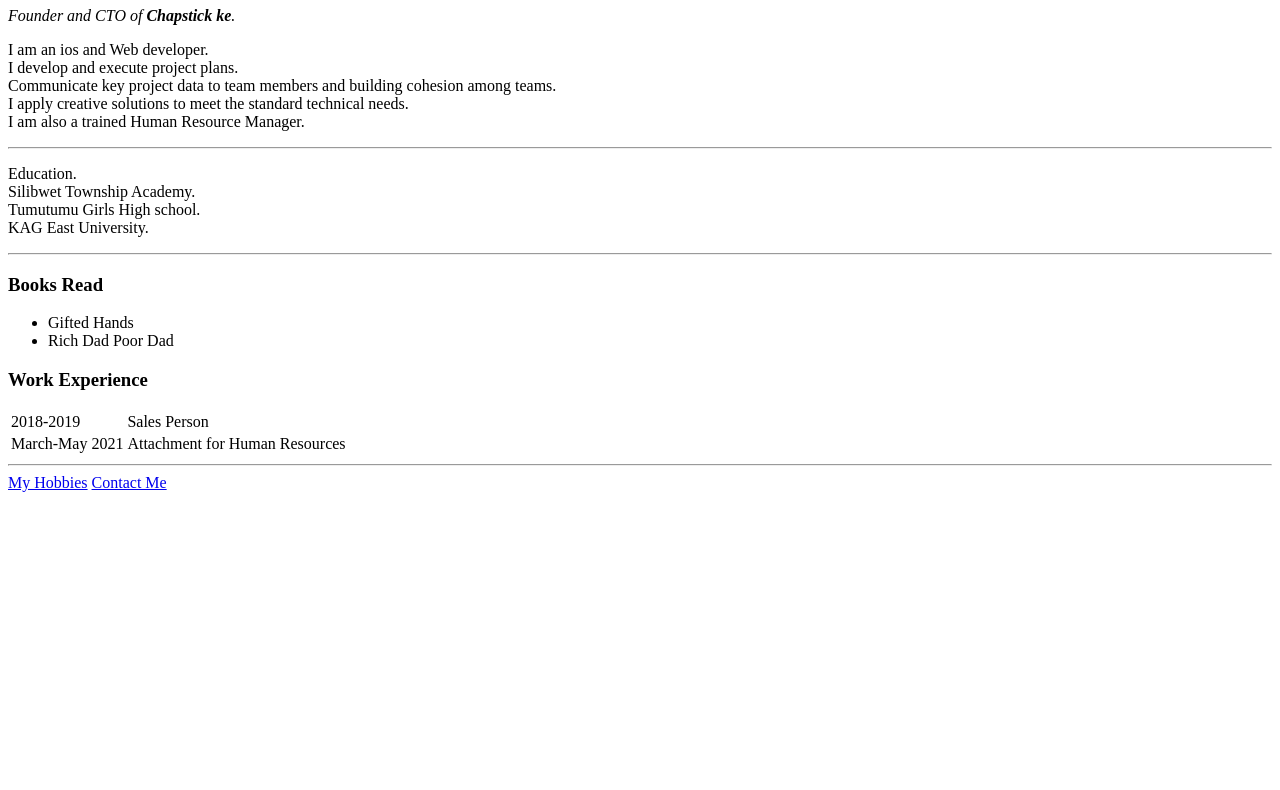
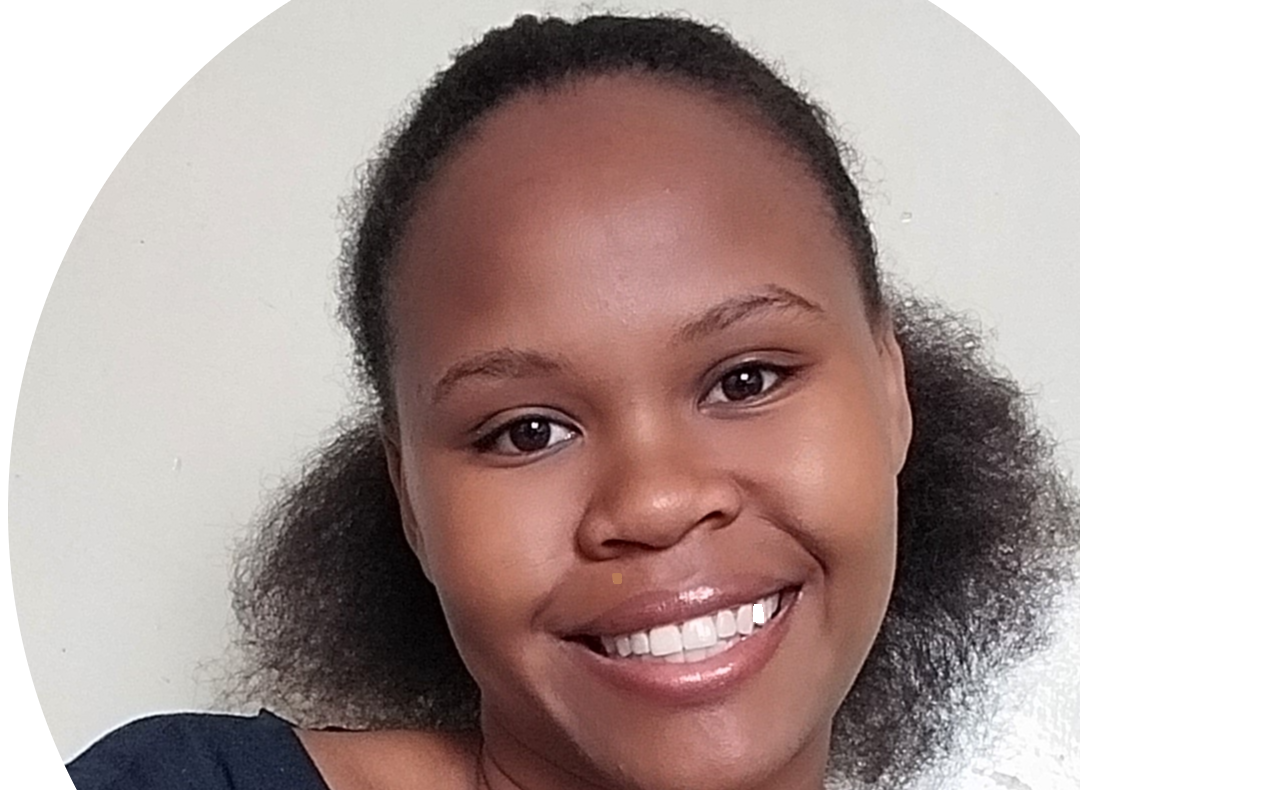
Before and after one commit to faithwest/project-6, a plain HTML site: page index.html in a window 1280 px wide. Shown: the part 99-889 px from the top of the page. Before the commit the page ends 800 px from the top, so only its background shows below. Drawn offline with Linux system fonts and the light colour scheme.

Commit message:
fix contacts error

```diff
--- a/index.html
+++ b/index.html
@@ -6,7 +6,7 @@
   </head>
 
   <body>
-<img src="images/Faitsh.png" alt="Faith profile picture">
+<img src="images/Faith.png" alt="Faith profile picture">
 <h1>Faith West</h1>
 <p><em>Founder and CTO of <strong>Chapstick ke</strong>.</em></p>
 <p>I am an ios and Web developer.<br>I develop and execute project plans.<br>Communicate key project data to team members and building cohesion among teams.<br>I apply creative solutions to meet the standard technical needs.<br> I am also a trained Human Resource Manager.</p>
```
Also changed, not shown: bad.html (deleted).
